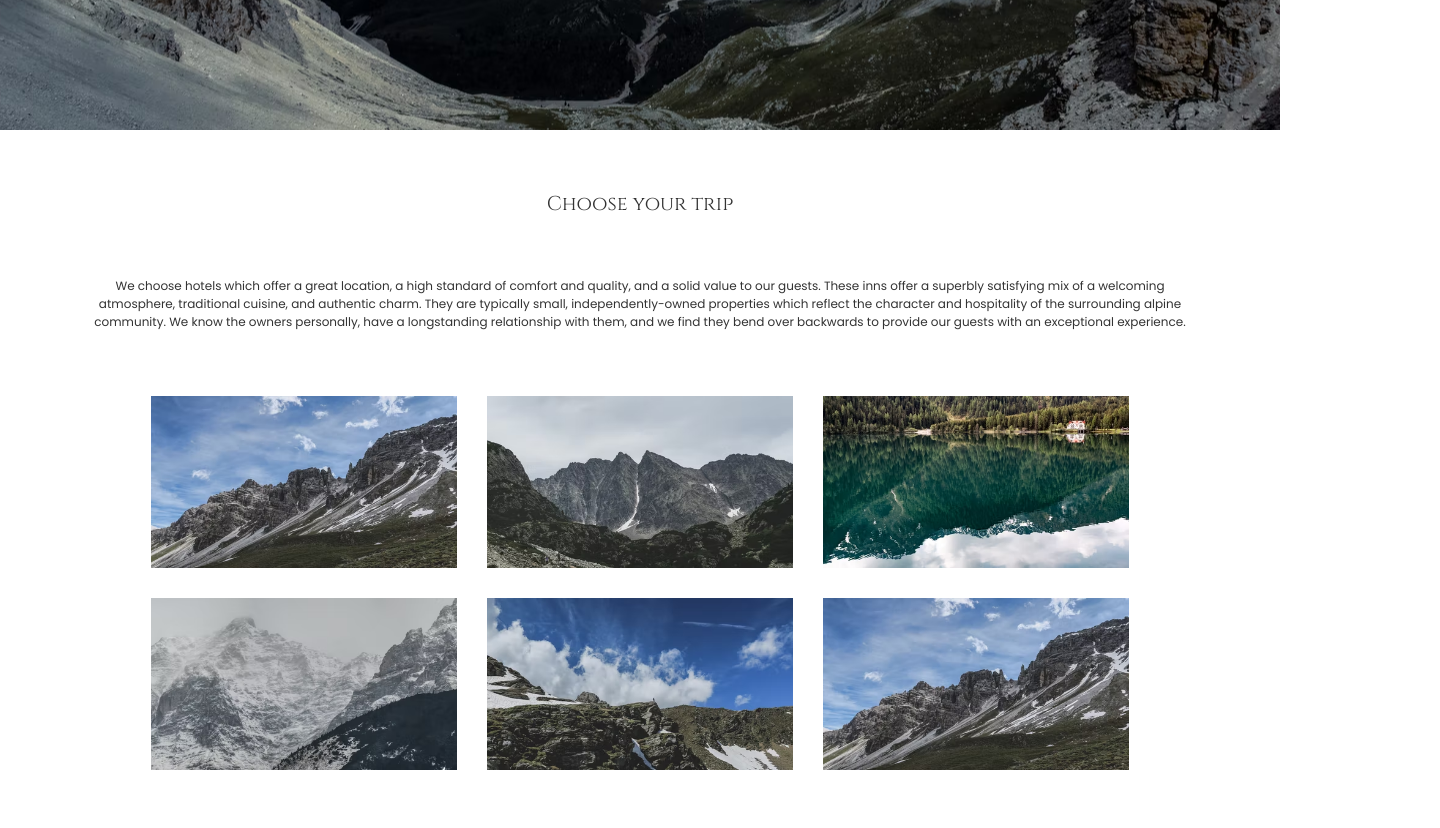
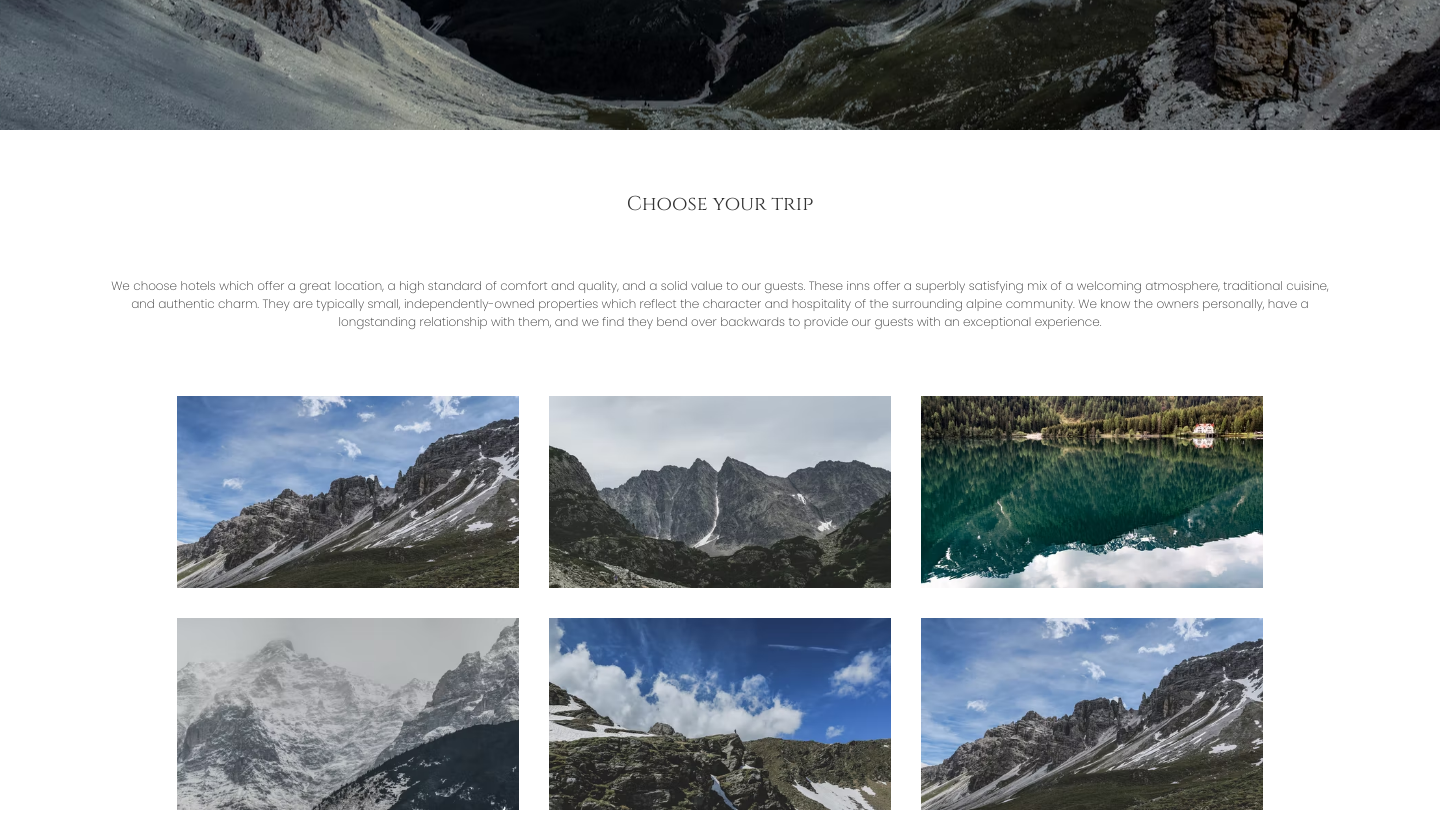
Before and after one commit to MagdaCale/excursions-_in_the_alps, a plain HTML site: page index.html in a window 1280 px wide. Shown: the part 480-1308 px from the top of the page, 1440 px wide, since content can reach past the window. Drawn offline with Linux system fonts and the light colour scheme.

Commit message:
WELL, NOW IT IS DONE

```diff
--- a/assets/css/styles.css
+++ b/assets/css/styles.css
@@ -9,6 +9,7 @@ font-family: 'Poppins', sans-serif;*/
     box-sizing: border-box;
 }
 body {
+    width: 1440px;
     color: #333;
 }
 /* ------  Header  -------- */
@@ -32,7 +33,6 @@ header {
     color: #fff;
     font-size: 50px;
     font-weight: 300;
-
     margin: 160px auto;
     width: 300px;
     font-family: 'Cinzel', serif;
@@ -40,7 +40,7 @@ header {
 /* ------  Main  -------- */
 
 main {
-    padding: 0 80px;
+    padding: 0 100px;
 }
 article p {
     margin-bottom: 50px;
@@ -57,6 +57,7 @@ article h3 {
 .Trip {
     text-align: center;
     font-size: 12px;
+    font-weight: 200;
     font-family: 'Poppins', sans-serif;
 }
 .berge img {
```
